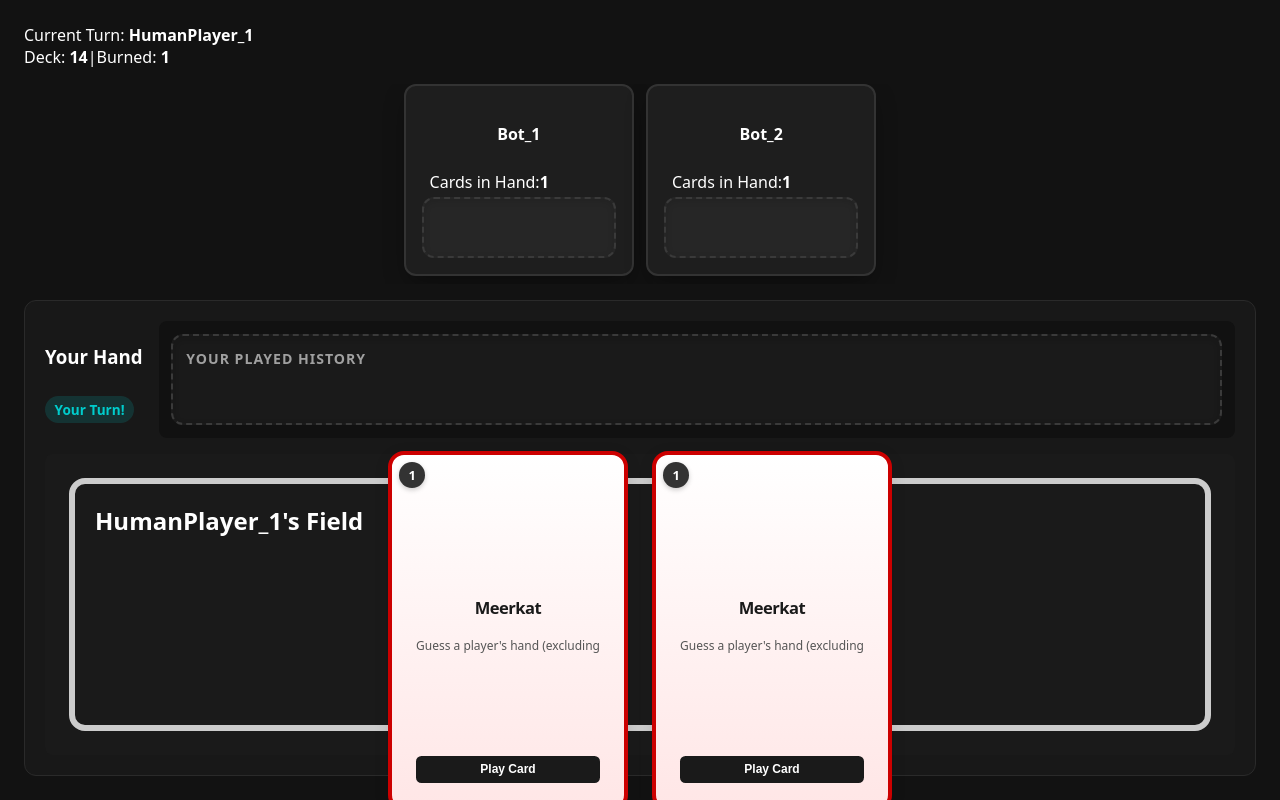
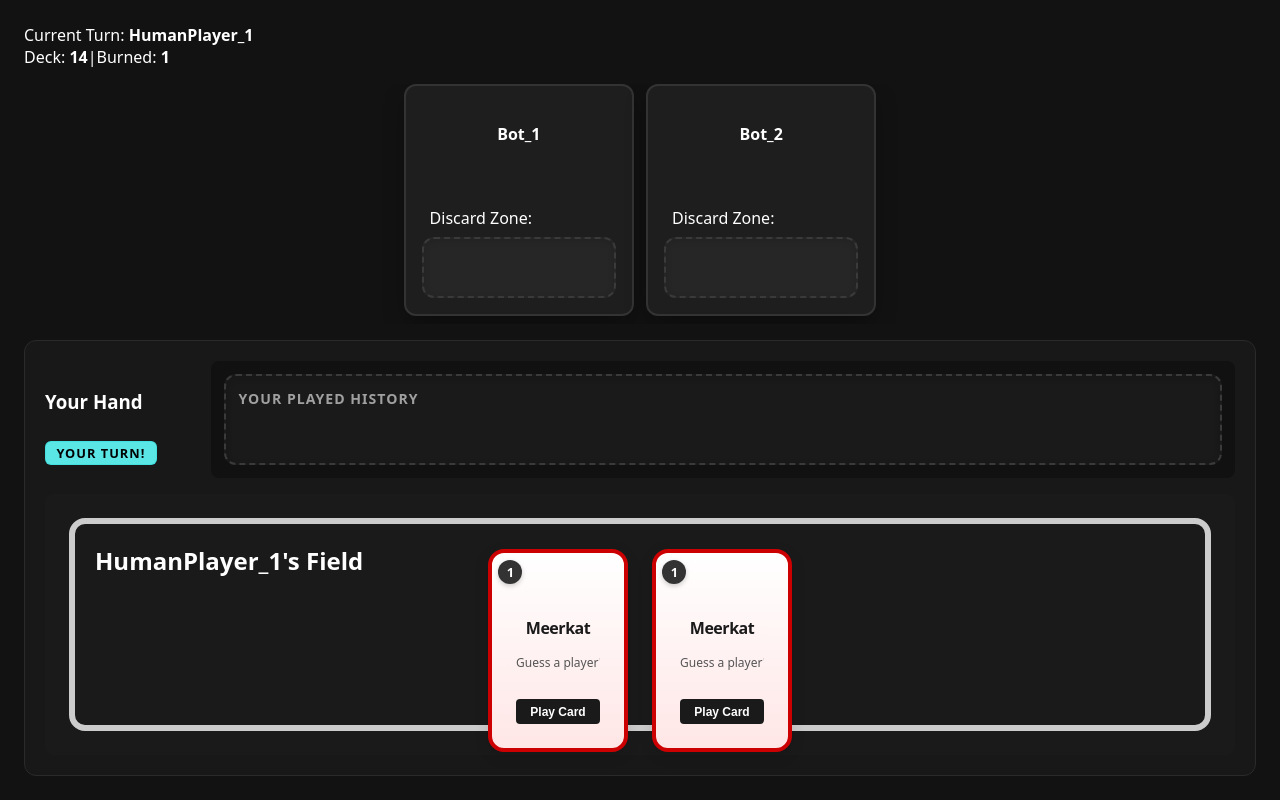
Before and after one commit to KyleCodeRespecter/ZooDeduce, a React (Vite) app: page / in a window 1280 px wide. Both pictures are taken after a click on the button "Play Game". Built offline with nearby package versions, Linux system fonts and the light colour scheme.

Commit message:
Fixing card styling, card overflow on the client hand container, and badge styling for protected, eliminated, and turn

```diff
--- a/src/game/board/ClientWorkspace.tsx
+++ b/src/game/board/ClientWorkspace.tsx
@@ -10,6 +10,20 @@ export const ClientWorkspace: React.FC<ClientWorkspaceProps> = ({
   onPlayCard,
 }) => {
   const { discardPile, isProtected, isEliminated } = player;
+  const hasActiveStatus = isEliminated || isProtected || isCurrentTurn;
+  let statusText = 'Ready';
+  let statusModifierClass = 'idle';
+
+  if (isEliminated) {
+    statusText = 'Eliminated';
+    statusModifierClass = 'eliminated-state';
+  } else if (isProtected) {
+    statusText = 'Protected';
+    statusModifierClass = 'protected-state';
+  } else if (isCurrentTurn) {
+    statusText = 'Your Turn!';
+    statusModifierClass = 'turn-state';
+  }
 
   return (
     <section
@@ -21,11 +35,11 @@ export const ClientWorkspace: React.FC<ClientWorkspaceProps> = ({
             <h3>Your Hand</h3>
           </div>
           <div className="status-badges">
-            {isProtected && <span className="shield-badge">🛡️ Protected</span>}
-            {isEliminated && (
-              <strong className="eliminated-badge">💀 Eliminated</strong>
-            )}
-            {isCurrentTurn && <span className="turn-badge">Your Turn!</span>}
+            <span
+              className={`player-status ${statusModifierClass} ${hasActiveStatus ? 'active' : ''}`}
+            >
+              {statusText}
+            </span>
           </div>
         </div>
 
--- a/src/game/board/OpponentViewport.tsx
+++ b/src/game/board/OpponentViewport.tsx
@@ -1,5 +1,3 @@
-// src/components/game/board/OpponentViewport.tsx
-
 import React from 'react';
 import { OpponentViewportProps } from './board.types';
 import { UserDiscardField } from '../components/UserDiscardField';
@@ -9,7 +7,17 @@ export const OpponentViewport: React.FC<OpponentViewportProps> = ({
   opponent,
   isCurrentTurn,
 }) => {
-  const { name, hand, discardPile, isEliminated, isProtected } = opponent;
+  const { name, discardPile, isEliminated, isProtected } = opponent;
+  const hasActiveStatus = isEliminated || isProtected;
+  let statusText = 'Ready';
+  let statusModifierClass = 'idle';
+  if (isEliminated) {
+    statusText = 'Eliminated';
+    statusModifierClass = 'eliminated-state';
+  } else if (isProtected) {
+    statusText = 'Protected';
+    statusModifierClass = 'protected-state';
+  }
 
   return (
     <div
@@ -20,13 +28,14 @@ export const OpponentViewport: React.FC<OpponentViewportProps> = ({
       <div className="opponent-meta">
         <h4 className="opponent-name">{name}</h4>
 
-        {isProtected && <span className="shield-badge">🛡️ Protected</span>}
-        {isEliminated && (
-          <strong className="eliminated-badge">💀 Eliminated</strong>
-        )}
+        <span
+          className={`player-status ${statusModifierClass} ${hasActiveStatus ? 'active' : ''}`}
+        >
+          {statusText}
+        </span>
 
-        <div className="card-count-indicator">
-          <span>Cards in Hand:</span> <strong>{hand.length}</strong>
+        <div className="discard-title">
+          <span>Discard Zone:</span>
         </div>
       </div>
 
--- a/src/game/board/board.styles.css
+++ b/src/game/board/board.styles.css
@@ -69,9 +69,9 @@ html, body {
     justify-content: center;
 }
 
-.card-count-indicator {
+.discard-title {
     display: flex;
-    padding: 0.25rem 0.5rem;
+    padding: 0.5rem 0.5rem;
 }
 
 .client-workspace {
@@ -94,11 +94,13 @@ html, body {
 }
 
 .client-info-group {
-    flex-shrink: 0;
     display: flex;
     flex-direction: column;
-    gap: 0.5rem;
-    padding-top: 0.25rem;
+    justify-content: center;
+    align-items: flex-start;
+    gap: 0.25rem;
+    width: clamp(120px, 15vw, 150px);
+    flex-shrink: 0;
 }
 
 .client-title-group {
@@ -107,27 +109,53 @@ html, body {
     gap: 0.75rem;
 }
 
-.turn-badge {
-    background: rgba(0, 204, 204, 0.15);
-    color: #00cccc;
-    padding: 0.25rem 0.6rem;
-    border-radius: 99px;
-    font-weight: 600;
-    font-size: 0.85rem;
+.turn-state {
+    background: rgb(91 230 230);
+    border: 1px solid #00CCCC40;
+    color: #000202;
 }
 
-.status-badges {
-    display: flex;
-    gap: 0.5rem;
-    flex-wrap: wrap;
+.player-status {
+    display: inline-flex;
+    align-items: center;
+    justify-content: center;
+    font-size: clamp(0.75rem, 1vw, 0.85rem);
+    font-weight: 700;
+    padding: 0.25rem 0.65rem;
+    border-radius: 6px;
+    text-transform: uppercase;
+    letter-spacing: 1px;
+    height: 1.5rem;
+    margin: 0.25rem 0;
+    box-sizing: border-box;
+    width: fit-content;
+
+    opacity: 0;
+    visibility: hidden;
+    transition: opacity 0.2s ease, background-color 0.2s ease, border-color 0.2s ease;
 }
 
-.shield-badge,
-.eliminated-badge {
-    font-size: 0.8rem;
-    padding: 0.3rem 0.7rem;
-    border-radius: 99px;
-    background: rgba(255, 255, 255, 0.05);
+.player-status.active {
+    opacity: 1;
+    visibility: visible;
+}
+
+.player-status.protected-state {
+    background: rgb(244 171 86 / 0.89);
+    border: 1px solid #cc7a00;
+    color: #000202;
+}
+
+.player-status.eliminated-state {
+    background-color: rgba(255, 74, 74, 0.08);
+    border: 1px solid #ff4a4a;
+    color: #ff4a4a;
+}
+
+.player-status.idle {
+    color: transparent;
+    background: transparent;
+    border: 1px solid transparent;
 }
 
 .client-history-zone {
@@ -155,9 +183,9 @@ html, body {
     justify-content: center;
     align-items: center;
     gap: clamp(0.6rem, 1.2vw, 1rem);
-    flex: 1;
     min-height: 0;
     width: 100%;
+    flex: 0 1 auto !important;
 }
 
 .client-hand-zone .card {
--- a/src/game/components/card.css
+++ b/src/game/components/card.css
@@ -1,23 +1,18 @@
 
 .card-component {
     position: relative;
+    width: 100% !important;
+    max-width: 140px;
+    min-width: 90px;
 
-    /*
-      1. ASPECT RATIO & FLUID SIZING
-      Preserves standard 2:3 playing card proportions (240x360).
-      Fluid width scales smoothly between 160px and 240px using viewport/container widths.
-    */
-    width: clamp(10rem, 20vw, 15rem);
-    aspect-ratio: 2 / 3;
+    aspect-ratio: 1 / 1.45 !important;
 
-    /* Container Query context enables text/badges to scale based on CARD size, not screen size */
     container-type: inline-size;
 
     border-radius: clamp(0.5rem, 4cqw, 1rem);
     background: #ffffff;
     box-shadow: 0 4px 15px rgba(0, 0, 0, 0.1);
 
-    /* Padding scales relative to the card's width */
     padding: clamp(0.75rem, 8cqw, 1.5rem);
     box-sizing: border-box;
 
@@ -26,10 +21,14 @@
     justify-content: space-between;
 
     border: 0.25rem solid #333333;
+
+    flex: 0 1 auto !important;
+
     transition: transform 0.2s cubic-bezier(0.25, 1, 0.5, 1), box-shadow 0.2s ease;
     font-family: system-ui, -apple-system, sans-serif;
     user-select: none;
 }
+
 
 /* Hover effects when the card is playable */
 .card-component.playable {
--- a/src/game/components/user.field.css
+++ b/src/game/components/user.field.css
@@ -7,7 +7,8 @@
     justify-content: flex-start;
     width: 100%;
     max-height: 100%;
-    min-height: 0;
+    min-width: 0 !important;
+    min-height: 0 !important;
     flex: 1;
 }
 
```
